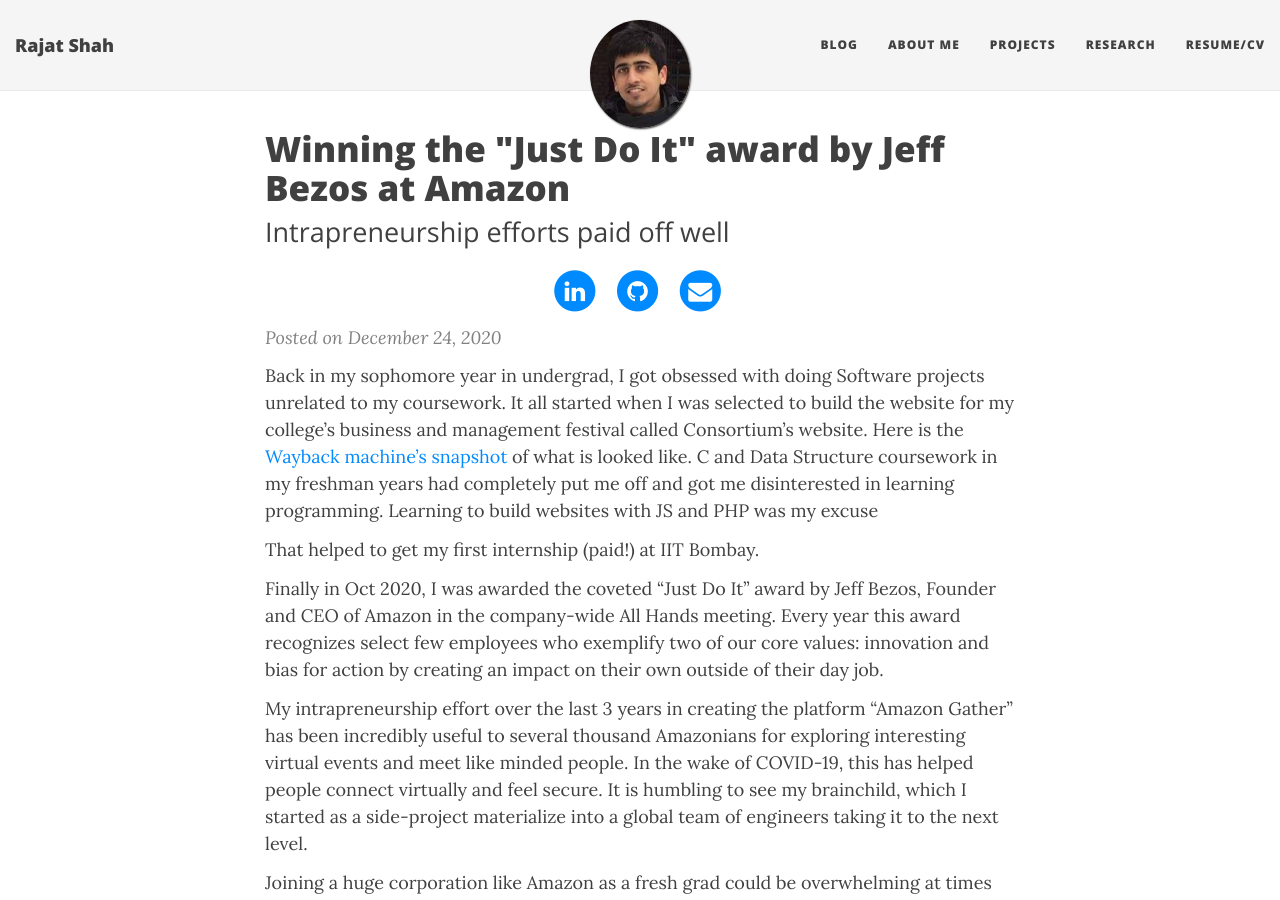
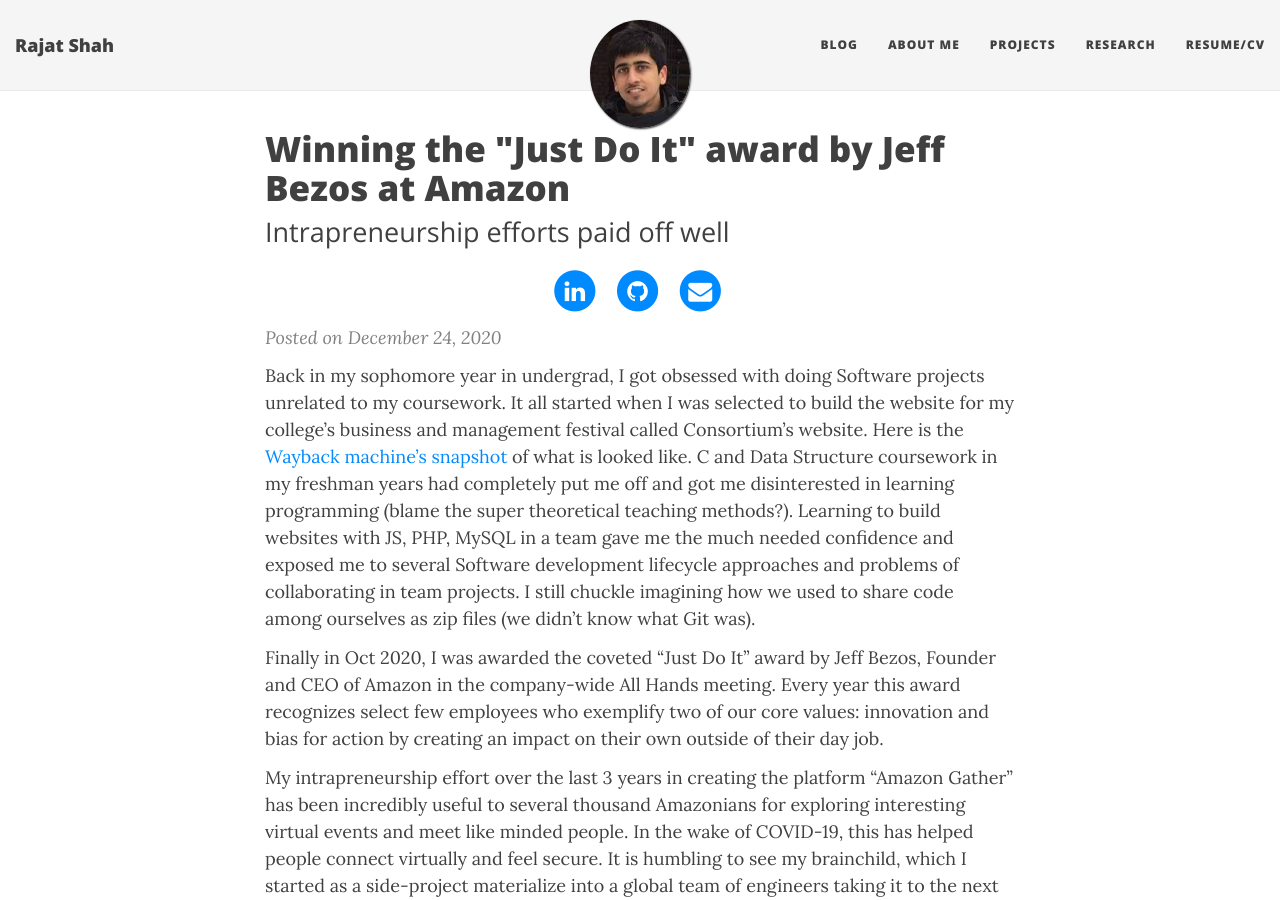
Before and after one commit to shahrajat/shahrajat.github.io, a Jekyll site: the page built from _posts/2020-12-24-amazon-just-do-it-award-jeff-bezos.md, in a window 1280 px wide and 900 px high. Built offline with Jekyll 4.4.1, drawn with Linux system fonts in a browser that asks for light colours; nearby versions of some CDN libraries; comment, search, counter and statistics services are not loaded.

Commit message:
Update 2020-12-24-amazon-just-do-it-award-jeff-bezos.md

```diff
--- a/_posts/2020-12-24-amazon-just-do-it-award-jeff-bezos.md
+++ b/_posts/2020-12-24-amazon-just-do-it-award-jeff-bezos.md
@@ -7,9 +7,8 @@
 published: true
 ---
 
-Back in my sophomore year in undergrad, I got obsessed with doing Software projects unrelated to my coursework. It all started when I was selected to build the website for my college's business and management festival called Consortium's website. Here is the [Wayback machine's snapshot](https://web.archive.org/web/20120315191008/http://www.consortiumvnit.com/index.php) of what is looked like. C and Data Structure coursework in my freshman years had completely put me off and got me disinterested in learning programming. Learning to build websites with JS and PHP was my excuse
+Back in my sophomore year in undergrad, I got obsessed with doing Software projects unrelated to my coursework. It all started when I was selected to build the website for my college's business and management festival called Consortium's website. Here is the [Wayback machine's snapshot](https://web.archive.org/web/20120315191008/http://www.consortiumvnit.com/index.php) of what is looked like. C and Data Structure coursework in my freshman years had completely put me off and got me disinterested in learning programming (blame the super theoretical teaching methods?). Learning to build websites with JS, PHP, MySQL in a team gave me the much needed confidence and exposed me to several Software development lifecycle approaches and problems of collaborating in team projects. I still chuckle imagining how we used to share code among ourselves as zip files (we didn't know what Git was).
 
-That helped to get my first internship (paid!) at IIT Bombay.
 
 Finally in Oct 2020, I was awarded the coveted "Just Do It" award by Jeff Bezos, Founder and CEO of Amazon in the company-wide All Hands meeting. Every year this award recognizes select few employees who exemplify two of our core values: innovation and bias for action by creating an impact on their own outside of their day job.
 
```
